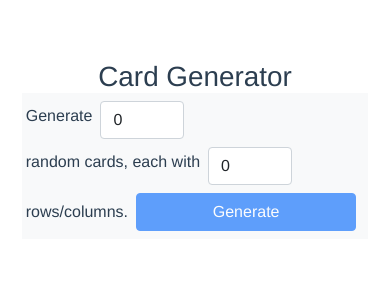
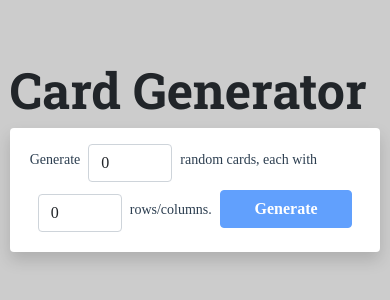
Before and after one commit to amrutakanvinde/randomGenerator, a Vue app: page / in a window 390 px wide. Shown: the top 300 px of the page. Built offline with nearby package versions, Linux system fonts and the light colour scheme.

Commit message:
phone view works for table and header. need to fix the nav bar later

```diff
--- a/public/index.html
+++ b/public/index.html
@@ -5,7 +5,9 @@
     <meta http-equiv="X-UA-Compatible" content="IE=edge">
     <meta name="viewport" content="width=device-width,initial-scale=1.0">
     <link href="https://cdn.jsdelivr.net/npm/bootstrap@5.1.3/dist/css/bootstrap.min.css" rel="stylesheet" integrity="sha384-1BmE4kWBq78iYhFldvKuhfTAU6auU8tT94WrHftjDbrCEXSU1oBoqyl2QvZ6jIW3" crossorigin="anonymous">
-    <link rel="icon" href="<%= BASE_URL %>favicon.ico">
+    <style>
+      @import url('https://fonts.googleapis.com/css2?family=Roboto+Slab:wght@700;900&display=swap');
+    </style>
     <title><%= htmlWebpackPlugin.options.title %></title>
   </head>
   <body>
--- a/src/App.vue
+++ b/src/App.vue
@@ -17,11 +17,32 @@ export default {
 
 <style>
 #app {
-  font-family: Avenir, Helvetica, Arial, sans-serif;
+  /* font-family: Avenir, Helvetica, Arial, sans-serif; */
+  font-family: 'Roboto Slab', serif;
   -webkit-font-smoothing: antialiased;
   -moz-osx-font-smoothing: grayscale;
   text-align: center;
   color: #2c3e50;
   margin-top: 60px;
 }
+
+html, body{
+  margin: 0;
+  padding: 0;
+  background-color: #CCCCCC;
+}
+.divCard{
+  background-color: #CCCCCC;
+  border:none;
+  /* width: 18rem;  */
+  text-align:center;
+}
+/* .tableRow {
+  justify-content: center;
+} */
+
+/* Might need to change this for normal view */
+  .card-body{
+    padding:0;
+  }
 </style>
--- a/src/components/CardDisplay.vue
+++ b/src/components/CardDisplay.vue
@@ -1,13 +1,15 @@
 <template>
-  <div class="card mx-2" style="width: 18rem; text-align:center; border:none">
+  <div class="card mx-2 divCard" >
     <div class="card-body">
-      <table class="table table-bordered">
-        <tbody>
-          <tr v-for="(arr, index) in twoDimensionalRandomArr" :key="index">
-            <td v-for="(a, index) in arr" :key="index" class="border-dark border-5">{{ a }}</td>
-          </tr>
-        </tbody>
-      </table>
+      <!-- <div class="container-fluid"> -->
+        <table class="table table-bordered displayTable rounded" style="">
+          <tbody>
+            <tr v-for="(arr, index) in twoDimensionalRandomArr" :key="index">
+              <td v-for="(a, index) in arr" :key="index" class="border-dark bg-white " style="font-family: 'Roboto Slab';border-width:9px;font-size:40px; height:60px; width: 60px; font-weight:900; padding: 0">{{ a }}</td>
+            </tr>
+          </tbody>
+        </table>
+      <!-- </div> -->
     </div>
   </div>
 </template>
--- a/src/components/CardGenerator.vue
+++ b/src/components/CardGenerator.vue
@@ -1,9 +1,9 @@
 <template>
-  <div class="container-fluid divContainer">
-    <h1>Card Generator</h1>
-    <nav class=" navbar-light bg-light text-center">
-      <div class="container-fluid ">
-        <form class="row gy-2 gx-3 align-items-center" @submit.prevent="onSubmit">
+  <div class="container divContainer">
+    <h1 class="fw-bold text-start text-dark">Card Generator</h1>
+    <nav class=" navbar-light bg-white shadow p-3 mb-5 bg-body rounded">
+      <div class="container-fluid">
+        <form class="row gy-2 gx-3 align-items-center" style="font-family:Hind; font-size:14px" @submit.prevent="onSubmit">
           <p v-if="errors.length">
             <b>Please correct the following error(s):</b>
             <ul>
@@ -34,7 +34,7 @@
           </div>
           rows/columns.
           <div class="d-grid d-md-block mb-2 col align-self-end">
-            <button type="submit" class="btn btn-primary" :disabled="!isCard" >Generate</button>
+            <button type="submit" class="btn btn-primary fw-bold" :disabled="!isCard" >Generate</button>
           </div>
         </form>
       </div>
@@ -109,7 +109,6 @@ export default {
 
 <!-- Add "scoped" attribute to limit CSS to this component only -->
 <style scoped>
-
 h3 {
   margin: 40px 0 0;
 }
@@ -127,19 +126,41 @@ a {
 .divInput {
   width: 100px;
 }
-table {
-  border-width: 50%;
-}
+/* table {
+  border-width: 60%;
+} */
 .divContainer{
   max-width: 75%;
+  background-color: #CCCCCC;
 }
 @media (max-width: 768px) {
   .divContainer{
     max-width: 95%;
+    padding:0;
+  }
+  .tableRow{
+    justify-content: center;
+  }
+  .cardContainer{
+    margin: 0;
+    padding: 0;
+  }
+  .card-body{
+    padding:0;
   }
 }
-/* .container {
-  background-color: #CCCCCC;
+
+h1{
+  font-family: 'Roboto Slab', serif;
+  font-size: 50px;
+  /* font-weight:700; */
+
+}
+/* .displayTable{
+  border-width: 9px;
 } */
+.btn{
+  font-size:16px
+}
 
 </style>
--- a/src/components/CardList.vue
+++ b/src/components/CardList.vue
@@ -1,12 +1,14 @@
 <template>
-  <div class="container">
-    <div class="row mt-3">
+  <div class="container cardContainer">
+    <div class="mt-3 tableRow ">
+      <!-- <div class="container"> -->
         <CardDisplay
           v-for="card in cardNumber"
           :key="card"
           :cardNumber="cardNumber"
           :rowCol="rowCol">
         </CardDisplay>
+      <!-- </div> -->
     </div>
   </div>
 </template>
```
Lines whose indentation alone changed are shown as unchanged.
